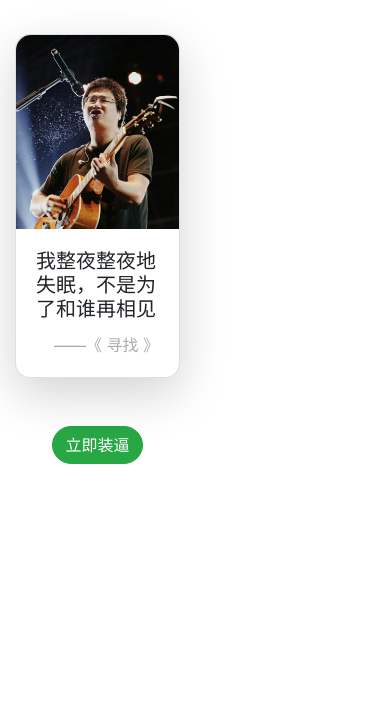
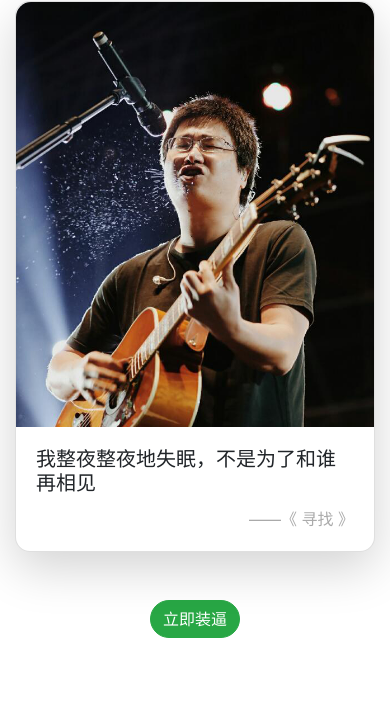
Before and after one commit to nenekodev/NanjingLizhiBot, a plain HTML site: page PLUS/index.html in a window 390 px wide. Shown: the part 129-844 px from the top of the page. Drawn offline with nearby package versions, Linux system fonts and the light colour scheme.

Commit message:
NanjingLizhi Bot Plus fix

```diff
--- a/PLUS/index.html
+++ b/PLUS/index.html
@@ -3,6 +3,7 @@
 	<meta charset="utf-8">
 	<title>南京李志Bot Plus</title>
 	<link rel="shortcut icon" href="../favicon.ico" />
+	<meta name="viewport" content="width=device-width, initial-scale=1, minimum-scale=1, maximum-scale=1, user-scalable=no">
 	<link href="https://cdn.bootcss.com/twitter-bootstrap/4.3.1/css/bootstrap.min.css" rel="stylesheet">
 	<script src="https://cdn.bootcss.com/jquery/3.3.1/jquery.min.js"></script>
 	<script src="https://cdn.bootcss.com/html2canvas/0.5.0-beta4/html2canvas.min.js"></script>
@@ -10,7 +11,7 @@
 <body>
 	<div class="container">
 	  	<div class="row">
-	  		<div class="col-6 offset-md-3">
+	  		<div class="col-md-6 col-12 offset-md-3">
 	  			<h3 class="mt-5">南京李志Bot Plus</h3>
 	  			<div class="card mt-5 mb-5 shadow-lg" id="main" style="border-radius: 15px">
 					<img class="card-img-top" style="border-radius: 15px 15px 0 0" src="../NJLZ.jpg" >
```
